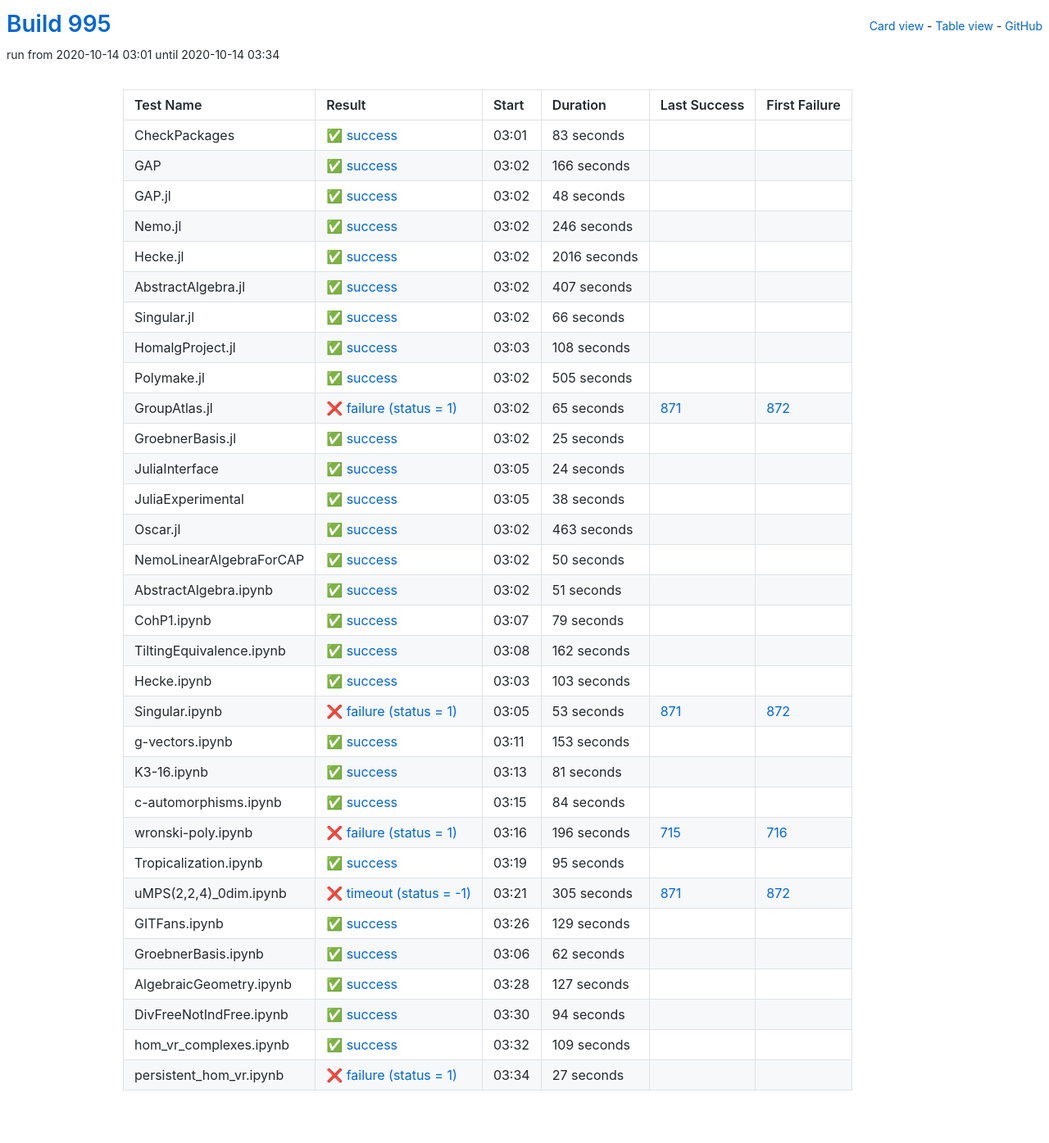
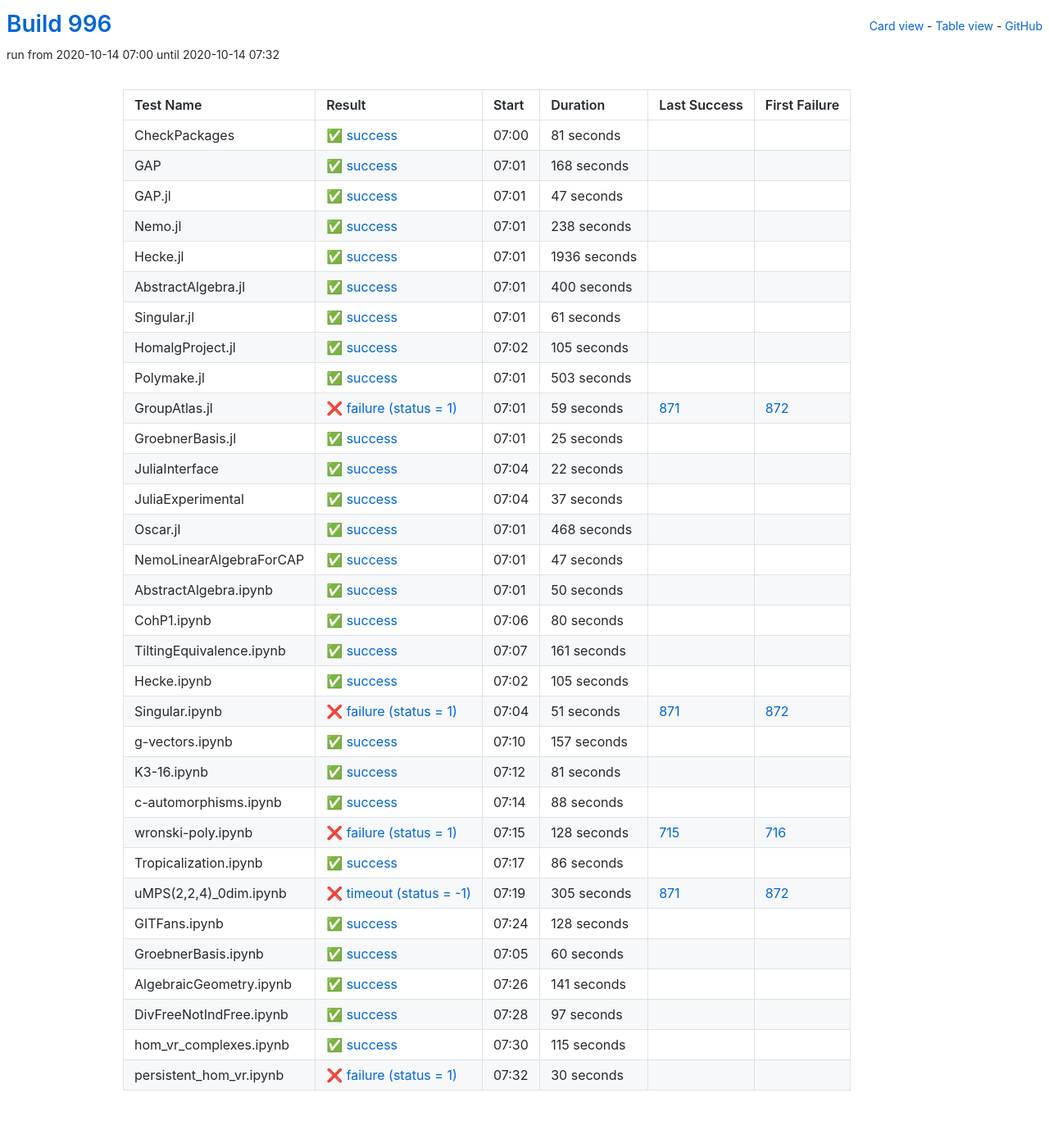
Before and after one commit to oscar-system/oscar-ci-status-stable, a Jekyll site: the page built from table.html, in a window 1280 px wide. Shown: the whole page at 82% size. Built offline with Jekyll 4.4.1, drawn with Linux system fonts in a browser that asks for light colours.

Commit message:
Build #996

```diff
--- a/_data/ci.yml
+++ b/_data/ci.yml
@@ -1,6 +1,6 @@
 ---
-build: 995
-build_url: https://oscarci.mathematik.uni-kl.de/job/oscar-stable/995/
+build: 996
+build_url: https://oscarci.mathematik.uni-kl.de/job/oscar-stable/996/
 job: oscar-stable
 organization: oscar-system
 repo: oscar-ci-status-stable
@@ -8,128 +8,128 @@ repourl: https://github.com/oscar-system/oscar-ci-status-stable
 tests:
 - name: CheckPackages
   id: checkpackages
-  log: https://oscarci.mathematik.uni-kl.de/job/oscar-stable/995/artifact/logs/build-995/CheckPackages.log
-  start: 2020-10-14 03:01
+  log: https://oscarci.mathematik.uni-kl.de/job/oscar-stable/996/artifact/logs/build-996/CheckPackages.log
+  start: 2020-10-14 07:00
   success: true
   exitcode: 0
   status: success
-  duration: 83
+  duration: 81
   last_success: false
   last_success_url:
   first_failure: false
   first_failure_url:
 - name: GAP
   id: gap
-  log: https://oscarci.mathematik.uni-kl.de/job/oscar-stable/995/artifact/logs/build-995/GAP.log
-  start: 2020-10-14 03:02
+  log: https://oscarci.mathematik.uni-kl.de/job/oscar-stable/996/artifact/logs/build-996/GAP.log
+  start: 2020-10-14 07:01
   success: true
   exitcode: 0
   status: success
-  duration: 166
+  duration: 168
   last_success: false
   last_success_url:
   first_failure: false
   first_failure_url:
 - name: GAP.jl
   id: gap-jl
-  log: https://oscarci.mathematik.uni-kl.de/job/oscar-stable/995/artifact/logs/build-995/GAP.jl.log
-  start: 2020-10-14 03:02
+  log: https://oscarci.mathematik.uni-kl.de/job/oscar-stable/996/artifact/logs/build-996/GAP.jl.log
+  start: 2020-10-14 07:01
   success: true
   exitcode: 0
   status: success
-  duration: 48
+  duration: 47
   last_success: false
   last_success_url:
   first_failure: false
   first_failure_url:
 - name: Nemo.jl
   id: nemo-jl
-  log: https://oscarci.mathematik.uni-kl.de/job/oscar-stable/995/artifact/logs/build-995/Nemo.jl.log
-  start: 2020-10-14 03:02
+  log: https://oscarci.mathematik.uni-kl.de/job/oscar-stable/996/artifact/logs/build-996/Nemo.jl.log
+  start: 2020-10-14 07:01
   success: true
   exitcode: 0
   status: success
-  duration: 246
+  duration: 238
   last_success: false
   last_success_url:
   first_failure: false
   first_failure_url:
 - name: Hecke.jl
   id: hecke-jl
-  log: https://oscarci.mathematik.uni-kl.de/job/oscar-stable/995/artifact/logs/build-995/Hecke.jl.log
-  start: 2020-10-14 03:02
+  log: https://oscarci.mathematik.uni-kl.de/job/oscar-stable/996/artifact/logs/build-996/Hecke.jl.log
+  start: 2020-10-14 07:01
   success: true
   exitcode: 0
   status: success
-  duration: 2016
+  duration: 1936
   last_success: false
   last_success_url:
   first_failure: false
   first_failure_url:
 - name: AbstractAlgebra.jl
   id: abstractalgebra-jl
-  log: https://oscarci.mathematik.uni-kl.de/job/oscar-stable/995/artifact/logs/build-995/AbstractAlgebra.jl.log
-  start: 2020-10-14 03:02
+  log: https://oscarci.mathematik.uni-kl.de/job/oscar-stable/996/artifact/logs/build-996/AbstractAlgebra.jl.log
+  start: 2020-10-14 07:01
   success: true
   exitcode: 0
   status: success
-  duration: 407
+  duration: 400
   last_success: false
   last_success_url:
   first_failure: false
   first_failure_url:
 - name: Singular.jl
   id: singular-jl
-  log: https://oscarci.mathematik.uni-kl.de/job/oscar-stable/995/artifact/logs/build-995/Singular.jl.log
-  start: 2020-10-14 03:02
+  log: https://oscarci.mathematik.uni-kl.de/job/oscar-stable/996/artifact/logs/build-996/Singular.jl.log
+  start: 2020-10-14 07:01
   success: true
   exitcode: 0
   status: success
-  duration: 66
+  duration: 61
   last_success: false
   last_success_url:
   first_failure: false
   first_failure_url:
 - name: HomalgProject.jl
   id: homalgproject-jl
-  log: https://oscarci.mathematik.uni-kl.de/job/oscar-stable/995/artifact/logs/build-995/HomalgProject.jl.log
-  start: 2020-10-14 03:03
+  log: https://oscarci.mathematik.uni-kl.de/job/oscar-stable/996/artifact/logs/build-996/HomalgProject.jl.log
+  start: 2020-10-14 07:02
   success: true
   exitcode: 0
   status: success
-  duration: 108
+  duration: 105
   last_success: false
   last_success_url:
   first_failure: false
   first_failure_url:
 - name: Polymake.jl
   id: polymake-jl
-  log: https://oscarci.mathematik.uni-kl.de/job/oscar-stable/995/artifact/logs/build-995/Polymake.jl.log
-  start: 2020-10-14 03:02
+  log: https://oscarci.mathematik.uni-kl.de/job/oscar-stable/996/artifact/logs/build-996/Polymake.jl.log
+  start: 2020-10-14 07:01
   success: true
   exitcode: 0
   status: success
-  duration: 505
+  duration: 503
   last_success: false
   last_success_url:
   first_failure: false
   first_failure_url:
 - name: GroupAtlas.jl
   id: groupatlas-jl
-  log: https://oscarci.mathematik.uni-kl.de/job/oscar-stable/995/artifact/logs/build-995/GroupAtlas.jl.log
-  start: 2020-10-14 03:02
+  log: https://oscarci.mathematik.uni-kl.de/job/oscar-stable/996/artifact/logs/build-996/GroupAtlas.jl.log
+  start: 2020-10-14 07:01
   success: false
   exitcode: 1
   status: failure
-  duration: 65
+  duration: 59
   last_success: 871
   last_success_url: https://oscarci.mathematik.uni-kl.de/job/oscar-stable/871/
   first_failure: 872
   first_failure_url: https://oscarci.mathematik.uni-kl.de/job/oscar-stable/872/
 - name: GroebnerBasis.jl
   id: groebnerbasis-jl
-  log: https://oscarci.mathematik.uni-kl.de/job/oscar-stable/995/artifact/logs/build-995/GroebnerBasis.jl.log
-  start: 2020-10-14 03:02
+  log: https://oscarci.mathematik.uni-kl.de/job/oscar-stable/996/artifact/logs/build-996/GroebnerBasis.jl.log
+  start: 2020-10-14 07:01
   success: true
   exitcode: 0
   status: success
@@ -140,44 +140,56 @@ tests:
   first_failure_url:
 - name: JuliaInterface
   id: juliainterface
-  log: https://oscarci.mathematik.uni-kl.de/job/oscar-stable/995/artifact/logs/build-995/JuliaInterface.log
-  start: 2020-10-14 03:05
+  log: https://oscarci.mathematik.uni-kl.de/job/oscar-stable/996/artifact/logs/build-996/JuliaInterface.log
+  start: 2020-10-14 07:04
   success: true
   exitcode: 0
   status: success
-  duration: 24
+  duration: 22
   last_success: false
   last_success_url:
   first_failure: false
   first_failure_url:
 - name: JuliaExperimental
   id: juliaexperimental
-  log: https://oscarci.mathematik.uni-kl.de/job/oscar-stable/995/artifact/logs/build-995/JuliaExperimental.log
-  start: 2020-10-14 03:05
+  log: https://oscarci.mathematik.uni-kl.de/job/oscar-stable/996/artifact/logs/build-996/JuliaExperimental.log
+  start: 2020-10-14 07:04
   success: true
   exitcode: 0
   status: success
-  duration: 38
+  duration: 37
   last_success: false
   last_success_url:
   first_failure: false
   first_failure_url:
 - name: Oscar.jl
   id: oscar-jl
-  log: https://oscarci.mathematik.uni-kl.de/job/oscar-stable/995/artifact/logs/build-995/Oscar.jl.log
-  start: 2020-10-14 03:02
+  log: https://oscarci.mathematik.uni-kl.de/job/oscar-stable/996/artifact/logs/build-996/Oscar.jl.log
+  start: 2020-10-14 07:01
   success: true
   exitcode: 0
   status: success
-  duration: 463
+  duration: 468
   last_success: false
   last_success_url:
   first_failure: false
   first_failure_url:
 - name: NemoLinearAlgebraForCAP
   id: nemolinearalgebraforcap
-  log: https://oscarci.mathematik.uni-kl.de/job/oscar-stable/995/artifact/logs/build-995/NemoLinearAlgebraForCAP.log
-  start: 2020-10-14 03:02
+  log: https://oscarci.mathematik.uni-kl.de/job/oscar-stable/996/artifact/logs/build-996/NemoLinearAlgebraForCAP.log
+  start: 2020-10-14 07:01
+  success: true
+  exitcode: 0
+  status: success
+  duration: 47
+  last_success: false
+  last_success_url:
+  first_failure: false
+  first_failure_url:
+- name: AbstractAlgebra.ipynb
+  id: abstractalgebra-ipynb
+  log: https://oscarci.mathematik.uni-kl.de/job/oscar-stable/996/artifact/logs/build-996/AbstractAlgebra.ipynb.log
+  start: 2020-10-14 07:01
   success: true
   exitcode: 0
   status: success
@@ -186,82 +198,70 @@ tests:
   last_success_url:
   first_failure: false
   first_failure_url:
-- name: AbstractAlgebra.ipynb
-  id: abstractalgebra-ipynb
-  log: https://oscarci.mathematik.uni-kl.de/job/oscar-stable/995/artifact/logs/build-995/AbstractAlgebra.ipynb.log
-  start: 2020-10-14 03:02
+- name: CohP1.ipynb
+  id: cohp1-ipynb
+  log: https://oscarci.mathematik.uni-kl.de/job/oscar-stable/996/artifact/logs/build-996/CohP1.ipynb.log
+  start: 2020-10-14 07:06
   success: true
   exitcode: 0
   status: success
-  duration: 51
-  last_success: false
-  last_success_url:
-  first_failure: false
-  first_failure_url:
-- name: CohP1.ipynb
-  id: cohp1-ipynb
-  log: https://oscarci.mathematik.uni-kl.de/job/oscar-stable/995/artifact/logs/build-995/CohP1.ipynb.log
-  start: 2020-10-14 03:07
-  success: true
-  exitcode: 0
-  status: success
-  duration: 79
+  duration: 80
   last_success: false
   last_success_url:
   first_failure: false
   first_failure_url:
 - name: TiltingEquivalence.ipynb
   id: tiltingequivalence-ipynb
-  log: https://oscarci.mathematik.uni-kl.de/job/oscar-stable/995/artifact/logs/build-995/TiltingEquivalence.ipynb.log
-  start: 2020-10-14 03:08
+  log: https://oscarci.mathematik.uni-kl.de/job/oscar-stable/996/artifact/logs/build-996/TiltingEquivalence.ipynb.log
+  start: 2020-10-14 07:07
   success: true
   exitcode: 0
   status: success
-  duration: 162
+  duration: 161
   last_success: false
   last_success_url:
   first_failure: false
   first_failure_url:
 - name: Hecke.ipynb
   id: hecke-ipynb
-  log: https://oscarci.mathematik.uni-kl.de/job/oscar-stable/995/artifact/logs/build-995/Hecke.ipynb.log
-  start: 2020-10-14 03:03
+  log: https://oscarci.mathematik.uni-kl.de/job/oscar-stable/996/artifact/logs/build-996/Hecke.ipynb.log
+  start: 2020-10-14 07:02
   success: true
   exitcode: 0
   status: success
-  duration: 103
+  duration: 105
   last_success: false
   last_success_url:
   first_failure: false
   first_failure_url:
 - name: Singular.ipynb
   id: singular-ipynb
-  log: https://oscarci.mathematik.uni-kl.de/job/oscar-stable/995/artifact/logs/build-995/Singular.ipynb.log
-  start: 2020-10-14 03:05
+  log: https://oscarci.mathematik.uni-kl.de/job/oscar-stable/996/artifact/logs/build-996/Singular.ipynb.log
+  start: 2020-10-14 07:04
   success: false
   exitcode: 1
   status: failure
-  duration: 53
+  duration: 51
   last_success: 871
   last_success_url: https://oscarci.mathematik.uni-kl.de/job/oscar-stable/871/
   first_failure: 872
   first_failure_url: https://oscarci.mathematik.uni-kl.de/job/oscar-stable/872/
 - name: g-vectors.ipynb
   id: g-vectors-ipynb
-  log: https://oscarci.mathematik.uni-kl.de/job/oscar-stable/995/artifact/logs/build-995/g-vectors.ipynb.log
-  start: 2020-10-14 03:11
+  log: https://oscarci.mathematik.uni-kl.de/job/oscar-stable/996/artifact/logs/build-996/g-vectors.ipynb.log
+  start: 2020-10-14 07:10
   success: true
   exitcode: 0
   status: success
-  duration: 153
+  duration: 157
   last_success: false
   last_success_url:
   first_failure: false
   first_failure_url:
 - name: K3-16.ipynb
   id: k3-16-ipynb
-  log: https://oscarci.mathematik.uni-kl.de/job/oscar-stable/995/artifact/logs/build-995/K3-16.ipynb.log
-  start: 2020-10-14 03:13
+  log: https://oscarci.mathematik.uni-kl.de/job/oscar-stable/996/artifact/logs/build-996/K3-16.ipynb.log
+  start: 2020-10-14 07:12
   success: true
   exitcode: 0
   status: success
@@ -272,44 +272,44 @@ tests:
   first_failure_url:
 - name: c-automorphisms.ipynb
   id: c-automorphisms-ipynb
-  log: https://oscarci.mathematik.uni-kl.de/job/oscar-stable/995/artifact/logs/build-995/c-automorphisms.ipynb.log
-  start: 2020-10-14 03:15
+  log: https://oscarci.mathematik.uni-kl.de/job/oscar-stable/996/artifact/logs/build-996/c-automorphisms.ipynb.log
+  start: 2020-10-14 07:14
   success: true
   exitcode: 0
   status: success
-  duration: 84
+  duration: 88
   last_success: false
   last_success_url:
   first_failure: false
   first_failure_url:
 - name: wronski-poly.ipynb
   id: wronski-poly-ipynb
-  log: https://oscarci.mathematik.uni-kl.de/job/oscar-stable/995/artifact/logs/build-995/wronski-poly.ipynb.log
-  start: 2020-10-14 03:16
+  log: https://oscarci.mathematik.uni-kl.de/job/oscar-stable/996/artifact/logs/build-996/wronski-poly.ipynb.log
+  start: 2020-10-14 07:15
   success: false
   exitcode: 1
   status: failure
-  duration: 196
+  duration: 128
   last_success: 715
   last_success_url: https://oscarci.mathematik.uni-kl.de/job/oscar-stable/715/
   first_failure: 716
   first_failure_url: https://oscarci.mathematik.uni-kl.de/job/oscar-stable/716/
 - name: Tropicalization.ipynb
   id: tropicalization-ipynb
-  log: https://oscarci.mathematik.uni-kl.de/job/oscar-stable/995/artifact/logs/build-995/Tropicalization.ipynb.log
-  start: 2020-10-14 03:19
+  log: https://oscarci.mathematik.uni-kl.de/job/oscar-stable/996/artifact/logs/build-996/Tropicalization.ipynb.log
+  start: 2020-10-14 07:17
   success: true
   exitcode: 0
   status: success
-  duration: 95
+  duration: 86
   last_success: false
   last_success_url:
   first_failure: false
   first_failure_url:
 - name: uMPS(2,2,4)_0dim.ipynb
   id: umps-2-2-4-0dim-ipynb
-  log: https://oscarci.mathematik.uni-kl.de/job/oscar-stable/995/artifact/logs/build-995/uMPS-2-2-4-_0dim.ipynb.log
-  start: 2020-10-14 03:21
+  log: https://oscarci.mathematik.uni-kl.de/job/oscar-stable/996/artifact/logs/build-996/uMPS-2-2-4-_0dim.ipynb.log
+  start: 2020-10-14 07:19
   success: false
   exitcode: -1
   status: timeout
@@ -320,72 +320,72 @@ tests:
   first_failure_url: https://oscarci.mathematik.uni-kl.de/job/oscar-stable/872/
 - name: GITFans.ipynb
   id: gitfans-ipynb
-  log: https://oscarci.mathematik.uni-kl.de/job/oscar-stable/995/artifact/logs/build-995/GITFans.ipynb.log
-  start: 2020-10-14 03:26
+  log: https://oscarci.mathematik.uni-kl.de/job/oscar-stable/996/artifact/logs/build-996/GITFans.ipynb.log
+  start: 2020-10-14 07:24
   success: true
   exitcode: 0
   status: success
-  duration: 129
+  duration: 128
   last_success: false
   last_success_url:
   first_failure: false
   first_failure_url:
 - name: GroebnerBasis.ipynb
   id: groebnerbasis-ipynb
-  log: https://oscarci.mathematik.uni-kl.de/job/oscar-stable/995/artifact/logs/build-995/GroebnerBasis.ipynb.log
-  start: 2020-10-14 03:06
+  log: https://oscarci.mathematik.uni-kl.de/job/oscar-stable/996/artifact/logs/build-996/GroebnerBasis.ipynb.log
+  start: 2020-10-14 07:05
   success: true
   exitcode: 0
   status: success
-  duration: 62
+  duration: 60
   last_success: false
   last_success_url:
   first_failure: false
   first_failure_url:
 - name: AlgebraicGeometry.ipynb
   id: algebraicgeometry-ipynb
-  log: https://oscarci.mathematik.uni-kl.de/job/oscar-stable/995/artifact/logs/build-995/AlgebraicGeometry.ipynb.log
-  start: 2020-10-14 03:28
+  log: https://oscarci.mathematik.uni-kl.de/job/oscar-stable/996/artifact/logs/build-996/AlgebraicGeometry.ipynb.log
+  start: 2020-10-14 07:26
   success: true
   exitcode: 0
   status: success
-  duration: 127
+  duration: 141
   last_success: false
   last_success_url:
   first_failure: false
   first_failure_url:
 - name: DivFreeNotIndFree.ipynb
   id: divfreenotindfree-ipynb
-  log: https://oscarci.mathematik.uni-kl.de/job/oscar-stable/995/artifact/logs/build-995/DivFreeNotIndFree.ipynb.log
-  start: 2020-10-14 03:30
+  log: https://oscarci.mathematik.uni-kl.de/job/oscar-stable/996/artifact/logs/build-996/DivFreeNotIndFree.ipynb.log
+  start: 2020-10-14 07:28
   success: true
   exitcode: 0
   status: success
-  duration: 94
+  duration: 97
   last_success: false
   last_success_url:
   first_failure: false
   first_failure_url:
 - name: hom_vr_complexes.ipynb
   id: hom-vr-complexes-ipynb
-  log: https://oscarci.mathematik.uni-kl.de/job/oscar-stable/995/artifact/logs/build-995/hom_vr_complexes.ipynb.log
-  start: 2020-10-14 03:32
+  log: https://oscarci.mathematik.uni-kl.de/job/oscar-stable/996/artifact/logs/build-996/hom_vr_complexes.ipynb.log
+  start: 2020-10-14 07:30
   success: true
   exitcode: 0
   status: success
-  duration: 109
+  duration: 115
   last_success: false
   last_success_url:
   first_failure: false
   first_failure_url:
 - name: persistent_hom_vr.ipynb
   id: persistent-hom-vr-ipynb
-  log: https://oscarci.mathematik.uni-kl.de/job/oscar-stable/995/artifact/logs/build-995/persistent_hom_vr.ipynb.log
-  start: 2020-10-14 03:34
+  log: https://oscarci.mathematik.uni-kl.de/job/oscar-stable/996/artifact/logs/build-996/persistent_hom_vr.ipynb.log
+  start: 2020-10-14 07:32
   success: false
   exitcode: 1
   status: failure
-  duration: 27
+  duration: 30
   last_success: false
   last_success_url:
   first_failure: false
```
Also changed, not shown: README.md.
